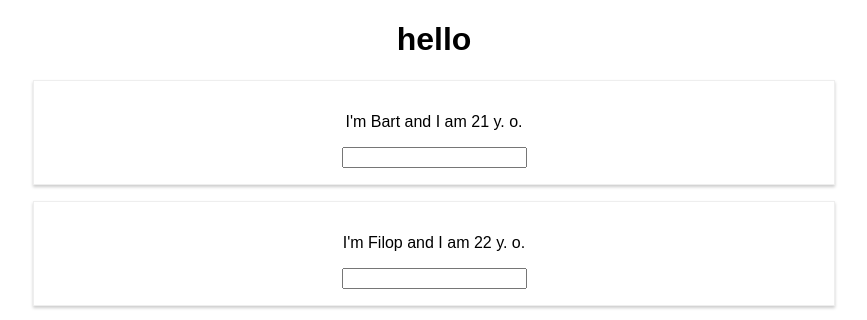
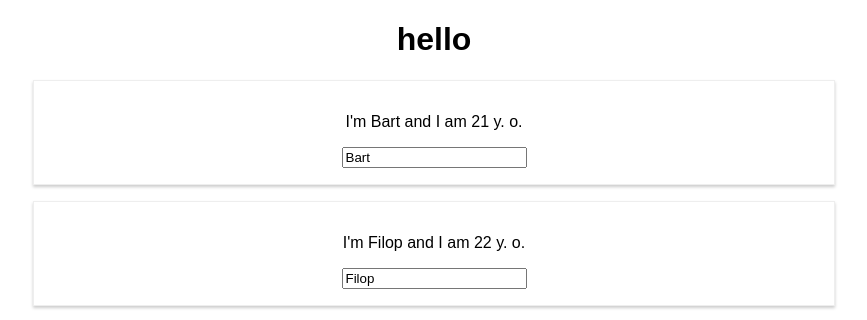
Before and after one commit to BartoszGamza/react-playground, a React (Create React App) app: page / in a window 1280 px wide. Shown: the top 320 px of the page, without its empty margins (206-1073 px from the left). Built offline with nearby package versions, Linux system fonts and the light colour scheme.

Commit message:
changing input via index (changeName)

```diff
--- a/src/App.js
+++ b/src/App.js
@@ -7,20 +7,25 @@ import UserOutput from './User/UserOutput'
 class App extends Component {
   state = {
     persons: [
-      { name: 'Bart', age: 21} ,
-      { name: 'Filop', age: 22}
+      { id: 1, name: 'Bart', age: 21} ,
+      { id: 2, name: 'Filop', age: 22}
     ],
     username: 'something',
     showPersons: true
   }
 
-  changeName = (event) => {
-    this.setState({
-      persons: [
-        { name: 'Bart', age: 21} ,
-        { name: event.target.value, age: 72}
-      ]
+  changeName = (event, id) => {
+    const personIndex = this.state.persons.findIndex(p => {
+      return p.id === id
     })
+
+    const person = {...this.state.persons[personIndex]}
+
+    person.name = event.target.value
+    const persons = [...this.state.persons]
+    persons[personIndex] = person
+
+    this.setState({persons: persons})
   }
 
   userChangedInput = (event) => {
@@ -35,7 +40,7 @@ class App extends Component {
   }
 
   deletePerson = (index) => {
-    const obj = this.state.persons
+    const obj = [...this.state.persons] //creates a copy not a pointer!
     obj.splice(index, 1)
     this.setState({persons: obj})
   }
@@ -54,12 +59,13 @@ class App extends Component {
     if (this.state.showPersons) {
       persons = (
         <div>
-          {this.state.persons.map( (person, index) => {
+          {this.state.persons.map( (person) => {
             return <Person
               name={person.name}
               age={person.age}
-              click={this.deletePerson.bind(this, index)}
-              key={index} />
+              click={this.deletePerson.bind(this, person.id)}
+              key={person.id}
+              input={(event) => this.changeName(event, person.id)} />
           })}
           {/* <Person
             name={this.state.persons[0].name}
--- a/src/Person/Person.js
+++ b/src/Person/Person.js
@@ -6,7 +6,7 @@ const person = (props) => {
     <div className="Person">
       <p onClick={props.click}>I'm {props.name} and I am {props.age} y. o.</p>
       <p>{props.children}</p>
-      <input type="text" onChange={props.input}/>
+      <input type="text" onChange={props.input} value={props.name}/>
     </div>
   )
 }
```
